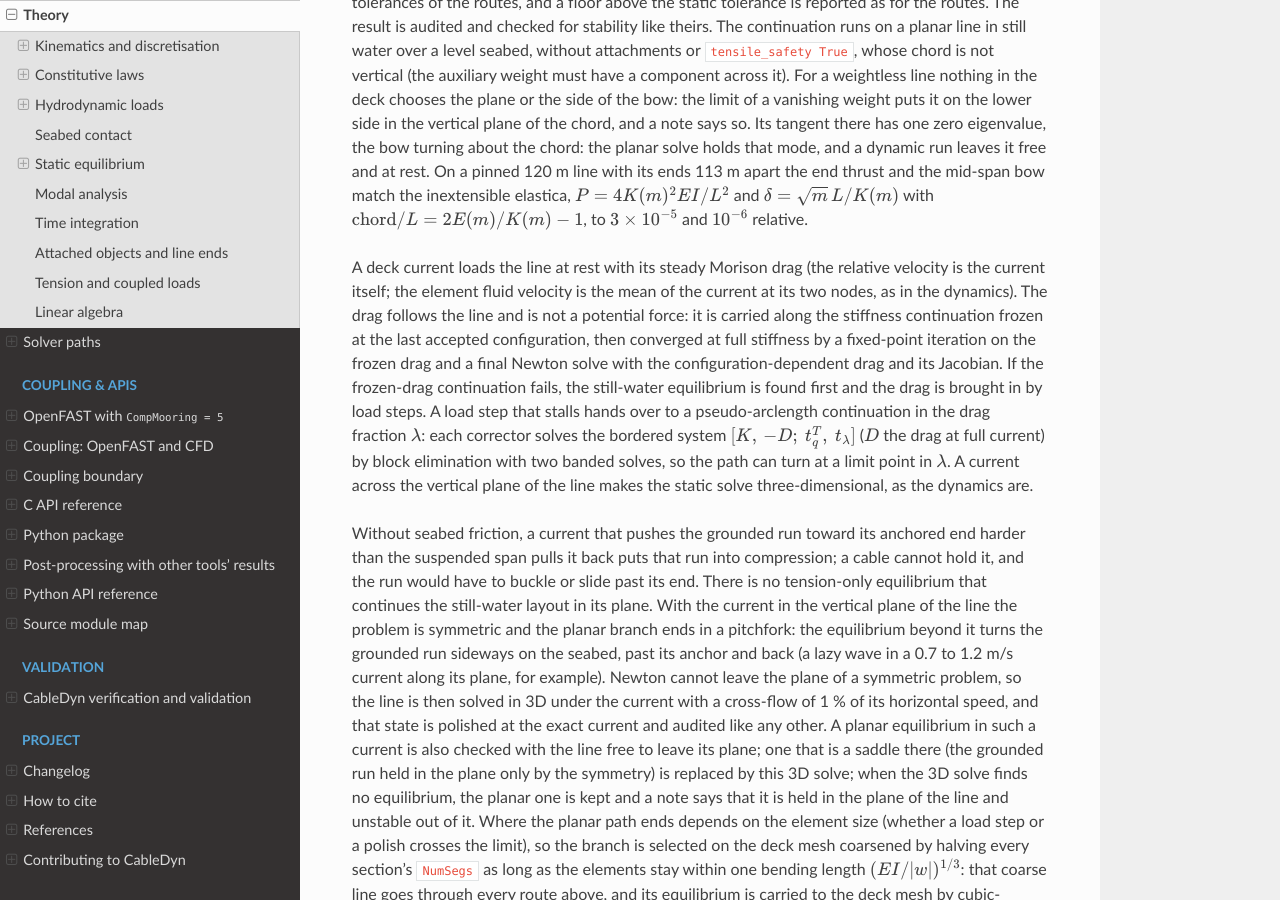
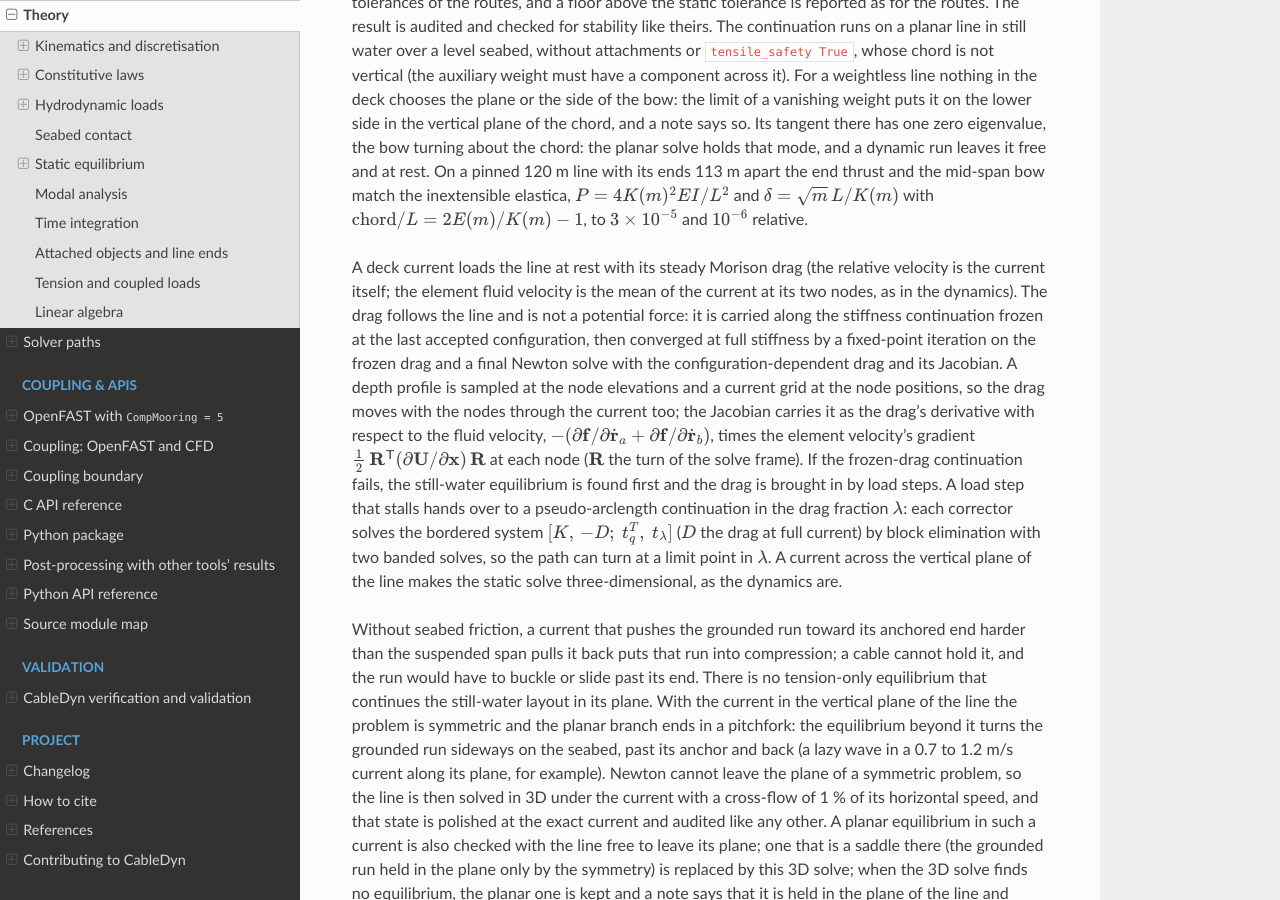
Before and after one commit to SMI-Lab-Inha/CableDyn, a Sphinx documentation site: the page built from doc/theory.rst, in a window 1280 px wide and 900 px high, scrolled down 32747 px. Built offline with Sphinx 7.4.7 and the Read the Docs theme 3.1.0, drawn with Linux system fonts in a browser that asks for light colours.

Commit message:
fix(statics): the current's gradient in the finite-EI static tangent
The finite-EI static solve samples a depth-profile current at the node
elevations, and a current grid (#72) at the node positions, so the drag
moves with the nodes through the current, but its Newton tangent treated
the current as uniform. The drag part of the tangent was off by 5.4e-2,
6.7e-2 and 0.20 against central differences of the residual in three
sheared profiles on a 260 m cable, and by 3.9e-2 in a grid current.

current_element_load adds the term: the element fluid velocity is
u = R^T (U(x_a) + U(x_b))/2, with R the turn of the solve frame and
x = R (x_l + origin) the global node position (a profile reads only z),
and a uniform velocity of the element is the nodal velocity [c, 0, c, 0],
so d fd/du = -(djv(:, 1:3) + djv(:, 7:9)) and d fd/dx_l = d fd/du R^T G R / 2
at each node, G the field's gradient there (CD_Current_Profile_Gradient,
CD_Current_Grid_Gradient of #72).

New gate hermite_static_current_gradient: the drag tangent matches the
central differences to 4e-10 to 8e-10 in the three profiles, over the
vertical columns, and to 1.7e-9 in a grid varying along x, y and z,
sampled in a solve frame turned by 30 deg and shifted, over every
position column. Newton from the still-water equilibrium takes 7/5/5
iterations instead of 7/5/6 on the heavy cable, and 16/16 instead of
20/23 on a light cable (20 N/m) in a 1.5 times stronger shear; the
equilibria agree within the solver tolerance. No example deck has a
finite-EI line in a profile or grid current.

Signed-off-by: Jae Hoon Seo <jaehoon.seo@inha.ac.kr>

```diff
--- a/doc/theory.rst
+++ b/doc/theory.rst
@@ -1736,7 +1736,13 @@ the current itself; the element fluid velocity is the mean of the current at its
 as in the dynamics). The drag follows the line and is not a potential force: it is carried
 along the stiffness continuation frozen at the last accepted configuration, then converged
 at full stiffness by a fixed-point iteration on the frozen drag and a final Newton solve with
-the configuration-dependent drag and its Jacobian. If the frozen-drag continuation fails, the
+the configuration-dependent drag and its Jacobian. A depth profile is sampled at the node
+elevations and a current grid at the node positions, so the drag moves with the nodes through the
+current too; the Jacobian carries it as the drag's derivative with respect to the fluid velocity,
+:math:`-(\partial\mathbf{f}/\partial\dot{\mathbf{r}}_a + \partial\mathbf{f}/\partial
+\dot{\mathbf{r}}_b)`, times the element velocity's gradient
+:math:`\tfrac12\,\mathbf{R}^{\mathsf T}(\partial\mathbf{U}/\partial\mathbf{x})\,\mathbf{R}` at each
+node (:math:`\mathbf{R}` the turn of the solve frame). If the frozen-drag continuation fails, the
 still-water equilibrium is found first and the drag is brought in by load steps. A load step
 that stalls hands over to a pseudo-arclength continuation in the drag fraction
 :math:`\lambda`: each corrector solves the bordered system
```
Also changed, not shown: CHANGELOG.md (+6 -0 lines), CMakeLists.txt (+7 -0 lines), 2 other files.
